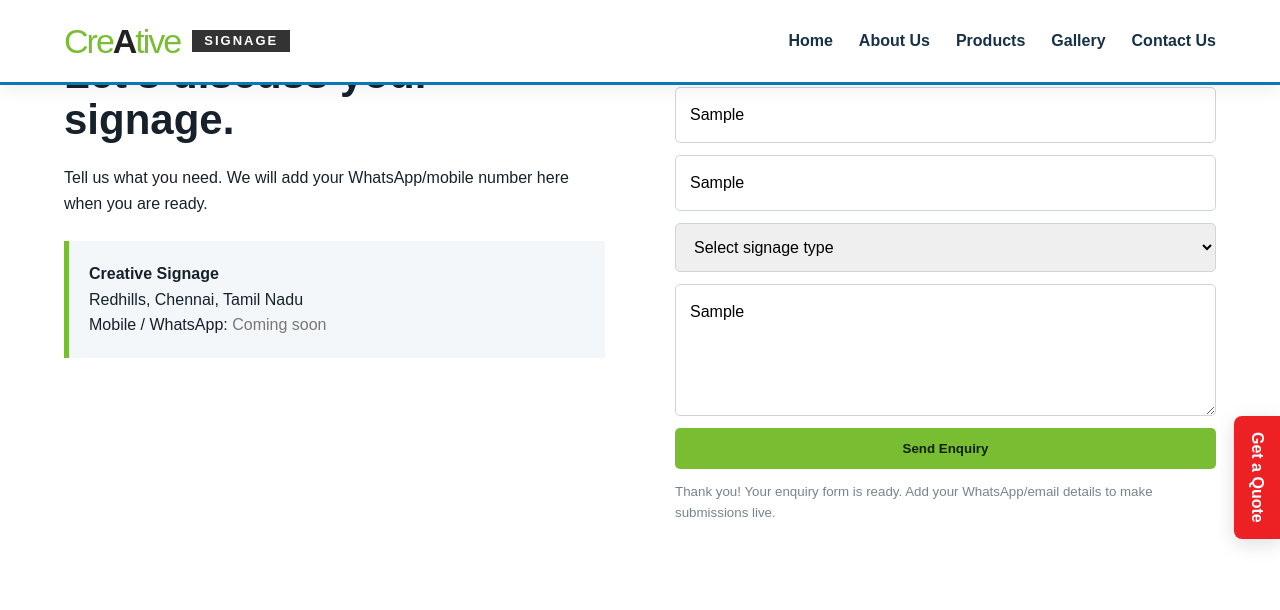
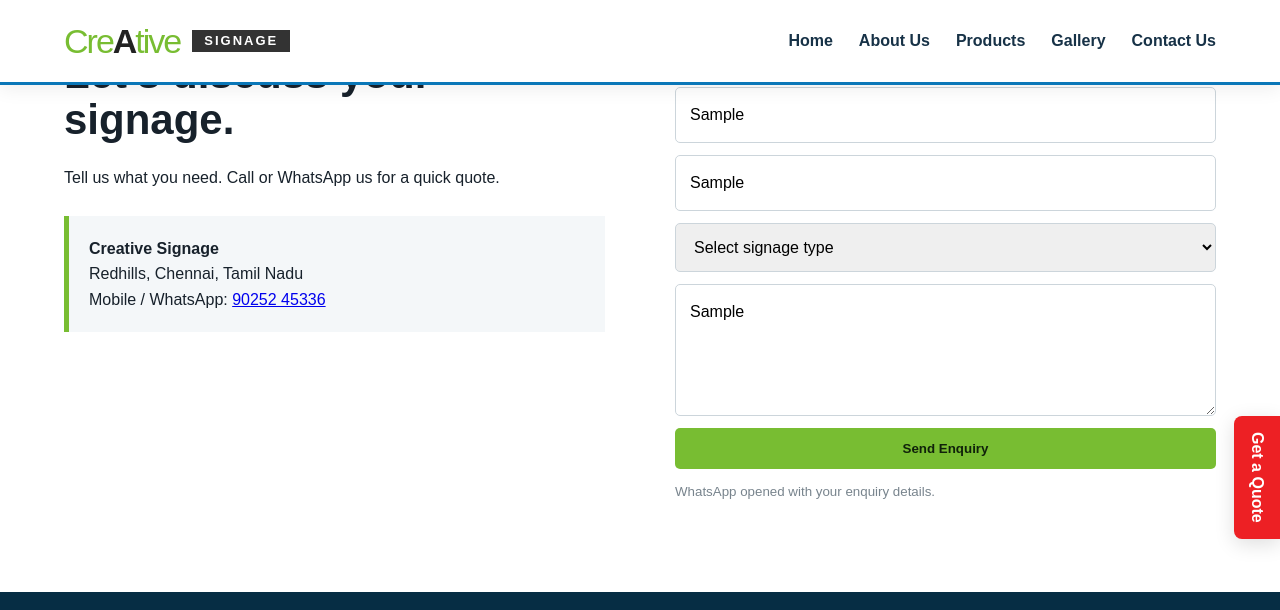
Before and after one commit to creativesignage-dotcom/creative-signage, a plain HTML site: page index.html in a window 1280 px wide. Both pictures are taken after typing "Sample", "Sample", "Sample", "Sample" into the empty fields and a click on the button "Send Enquiry". Shown: the part 3335-3945 px from the top of the page. Drawn offline with Linux system fonts and the light colour scheme.

Commit message:
Add files via upload

```diff
--- a/index.html
+++ b/index.html
@@ -114,11 +114,11 @@
       <div>
         <p class="eyebrow">CONTACT US</p>
         <h2>Let's discuss your signage.</h2>
-        <p>Tell us what you need. We will add your WhatsApp/mobile number here when you are ready.</p>
+        <p>Tell us what you need. Call or WhatsApp us for a quick quote.</p>
         <div class="contact-card">
           <b>Creative Signage</b>
           <span>Redhills, Chennai, Tamil Nadu</span>
-          <span>Mobile / WhatsApp: <em>Coming soon</em></span>
+          <span>Mobile / WhatsApp: <a href="tel:+919025245336">90252 45336</a></span>
         </div>
       </div>
       <form class="quote-form" onsubmit="submitQuote(event)">
@@ -133,7 +133,7 @@
         </select>
         <textarea required name="message" rows="4" placeholder="Tell us about your requirement"></textarea>
         <button class="btn primary" type="submit">Send Enquiry</button>
-        <small id="form-note">This form is a front-end demo until your email/WhatsApp details are added.</small>
+        <small id="form-note">Your enquiry will open WhatsApp with your details ready to send.</small>
       </form>
     </section>
   </main>
--- a/script.js
+++ b/script.js
@@ -6,8 +6,16 @@ document.getElementById('year').textContent=new Date().getFullYear();
 
 function submitQuote(e){
   e.preventDefault();
-  document.getElementById('form-note').textContent='Thank you! Your enquiry form is ready. Add your WhatsApp/email details to make submissions live.';
+  const form=e.target;
+  const name=form.name.value.trim();
+  const business=form.business.value.trim();
+  const phone=form.phone.value.trim();
+  const service=form.service.value.trim();
+  const message=form.message.value.trim();
+  const text=`Hello Creative Signage, I would like a quotation.%0A%0AName: ${encodeURIComponent(name)}%0ABusiness: ${encodeURIComponent(business || 'Not provided')}%0AMobile: ${encodeURIComponent(phone || 'Not provided')}%0ASignage: ${encodeURIComponent(service || 'Not specified')}%0ARequirement: ${encodeURIComponent(message)}`;
+  window.open(`https://wa.me/919025245336?text=${text}`,'_blank');
+  document.getElementById('form-note').textContent='WhatsApp opened with your enquiry details.';
 }
 function showWhatsApp(){
-  alert('WhatsApp number will be connected here when you provide the mobile number.');
+  window.open('https://wa.me/919025245336?text=Hello%20Creative%20Signage%2C%20I%20would%20like%20a%20quotation.','_blank');
 }
```
